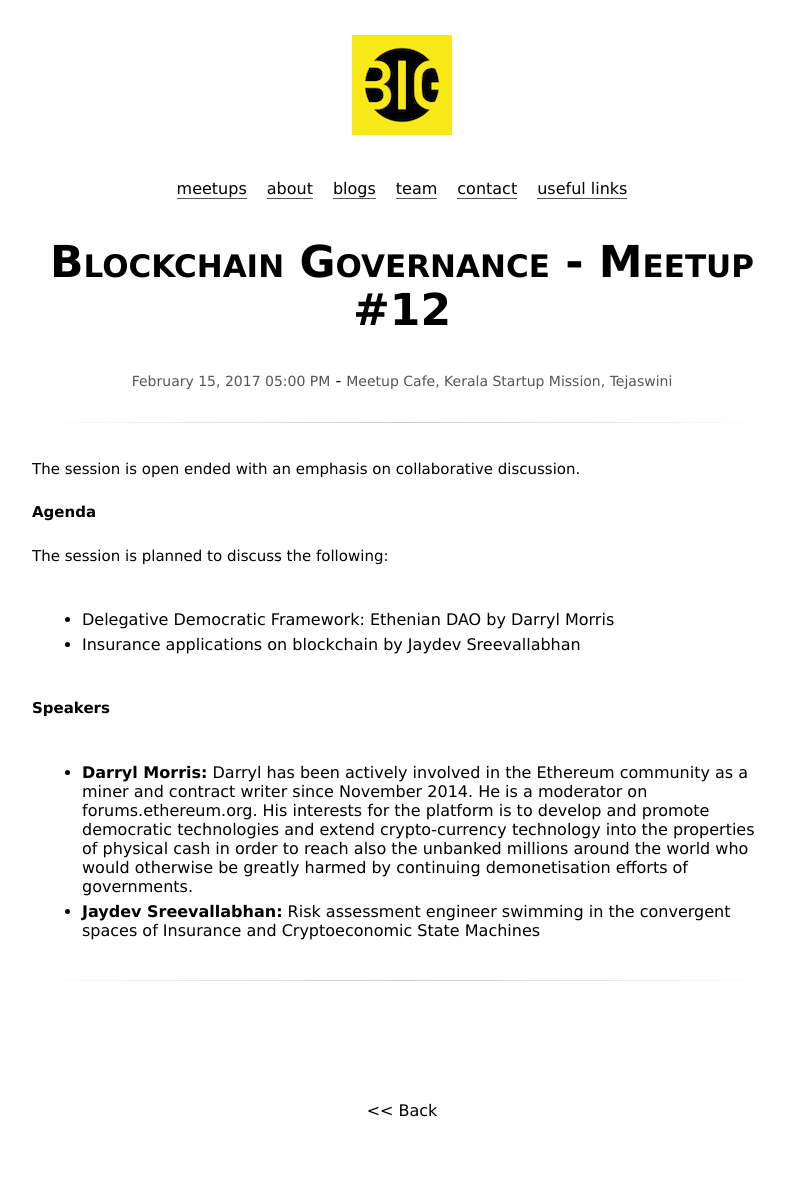
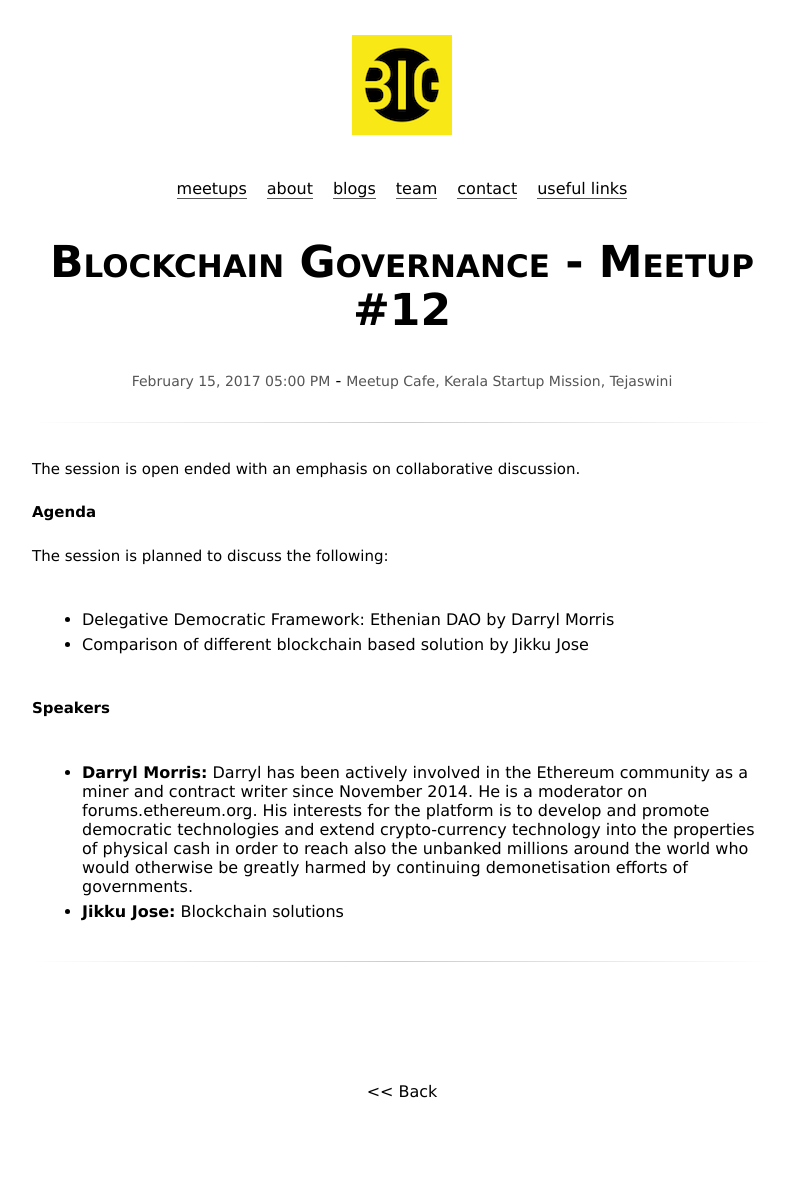
Before and after one commit to big-org/big-org.github.io, a Jekyll site: the page built from _posts/2017-01-13-meetup-12.markdown, in a window 1280 px wide. Shown: the whole page, without its empty margins (238-1023 px from the left). Built offline with Jekyll 4.4.1, drawn with Linux system fonts in a browser that asks for light colours.

Commit message:
Changed speakers

```diff
--- a/_posts/2017-01-13-meetup-12.markdown
+++ b/_posts/2017-01-13-meetup-12.markdown
@@ -14,9 +14,9 @@ type: meetup
 The session is planned to discuss the following:
 
 * Delegative Democratic Framework: Ethenian DAO by Darryl Morris
-* Insurance applications on blockchain by Jaydev Sreevallabhan
+* Comparison of different blockchain based solution by Jikku Jose
 
 **Speakers**
 
  - **Darryl Morris:** Darryl has been actively involved in the Ethereum community as a miner and contract writer since November 2014. He is a moderator on forums.ethereum.org.  His interests for the platform is to develop and promote democratic technologies and extend crypto-currency technology into the properties of physical cash in order to reach also the unbanked millions around the world who would otherwise be greatly harmed by continuing demonetisation efforts of governments.
- - **Jaydev Sreevallabhan:** Risk assessment engineer swimming in the convergent spaces of Insurance and Cryptoeconomic State Machines
+ - **Jikku Jose:** Blockchain solutions
```
